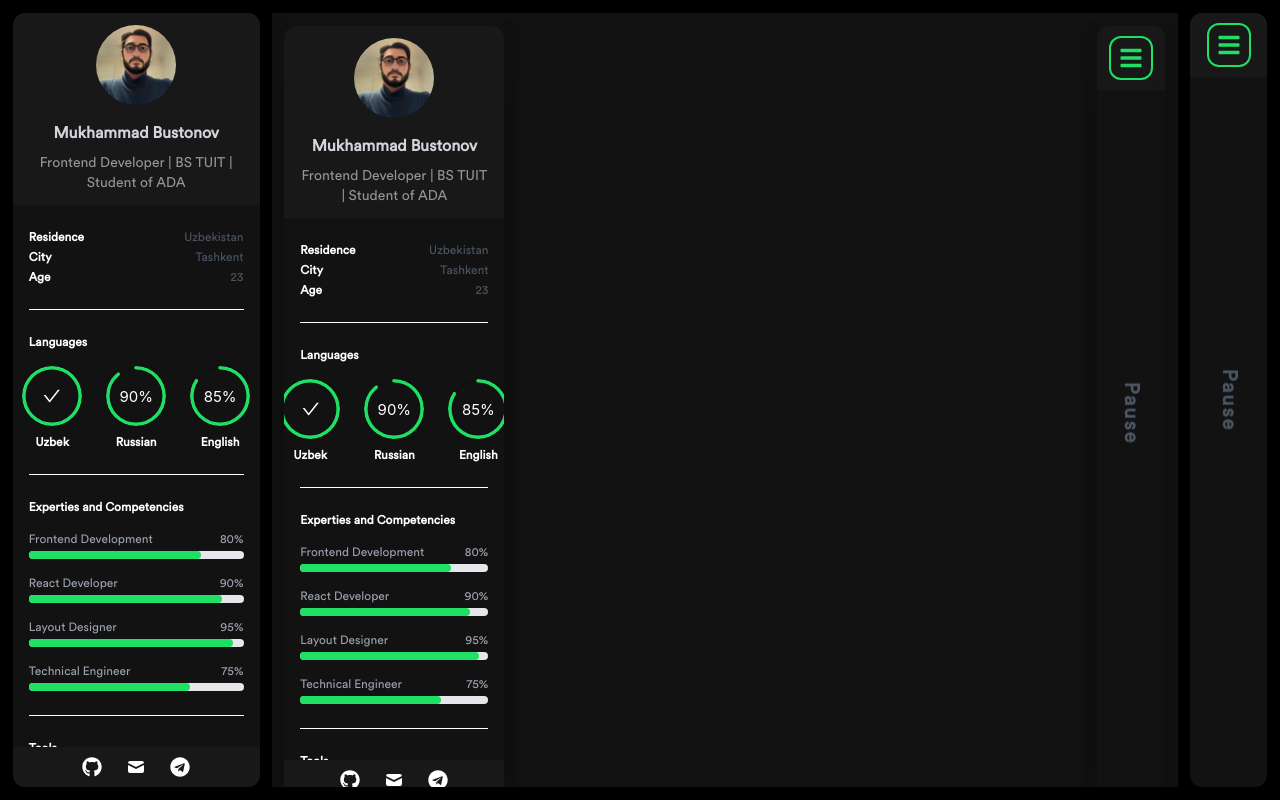
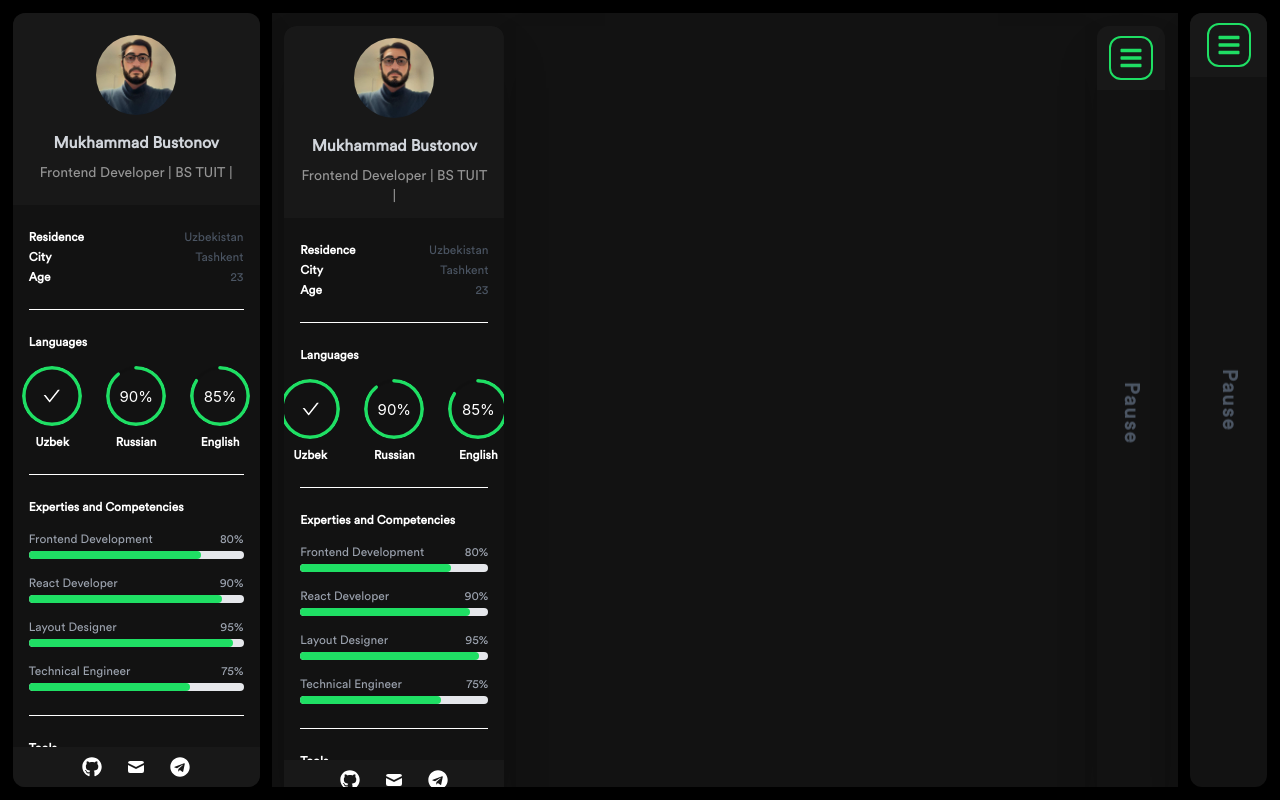
Before and after one commit to Bostonoff/Portfolio, a Next.js app: page /layout in a window 1280 px wide. Built offline with nearby package versions, Linux system fonts and the light colour scheme.

Commit message:
constants change

```diff
--- a/constants/constants.js
+++ b/constants/constants.js
@@ -1,6 +1,6 @@
 export const NAME = "Mukhammad Bustonov";
 
-export const DESIGNATION = `Frontend Developer | BS TUIT | Student of ADA`;
+export const DESIGNATION = `Frontend Developer | BS TUIT |`;
 
 export const DETAILS = {
   Residence: "Uzbekistan",
```
